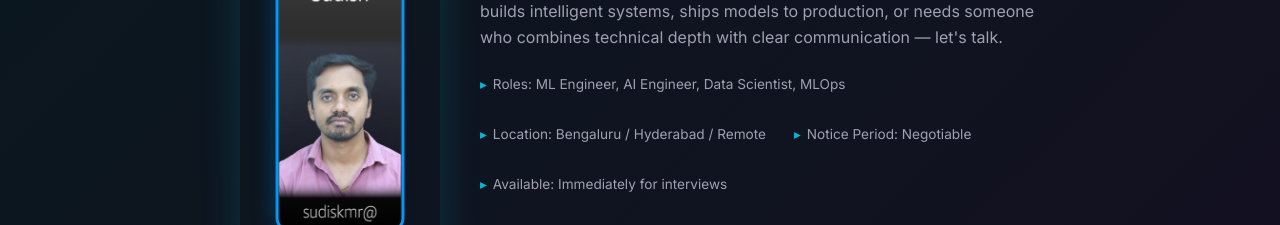
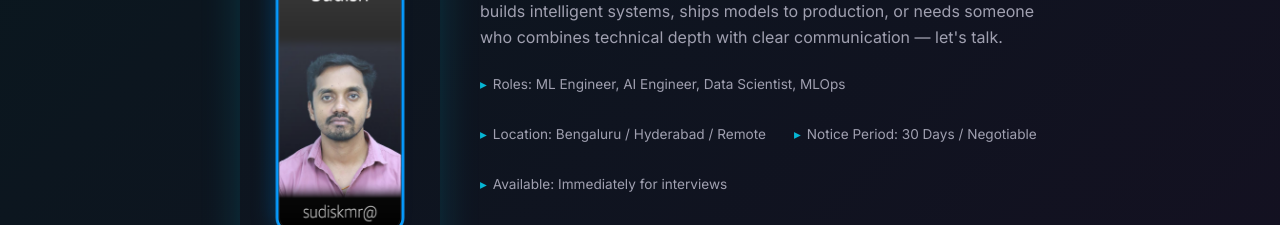
Before and after one commit to Sudish007/portfolio, a plain HTML site: page index.html in a window 1280 px wide. Shown: the part 6540-6765 px from the top of the page. Drawn offline with Linux system fonts and the light colour scheme.

Commit message:
Update notice period to 30 days / negotiable

```diff
--- a/index.html
+++ b/index.html
@@ -471,7 +471,7 @@ section{padding:70px 0}.numbers-section,.why-hire,.hire-section{padding:60px 0}
 <div class="hire-details" style="justify-content:flex-start">
 <span><span class="dot">▸</span> Roles: ML Engineer, AI Engineer, Data Scientist, MLOps</span>
 <span><span class="dot">▸</span> Location: Bengaluru / Hyderabad / Remote</span>
-<span><span class="dot">▸</span> Notice Period: Negotiable</span>
+<span><span class="dot">▸</span> Notice Period: 30 Days / Negotiable</span>
 <span><span class="dot">▸</span> Available: Immediately for interviews</span>
 </div>
 <div class="hire-buttons" style="justify-content:flex-start">
```
